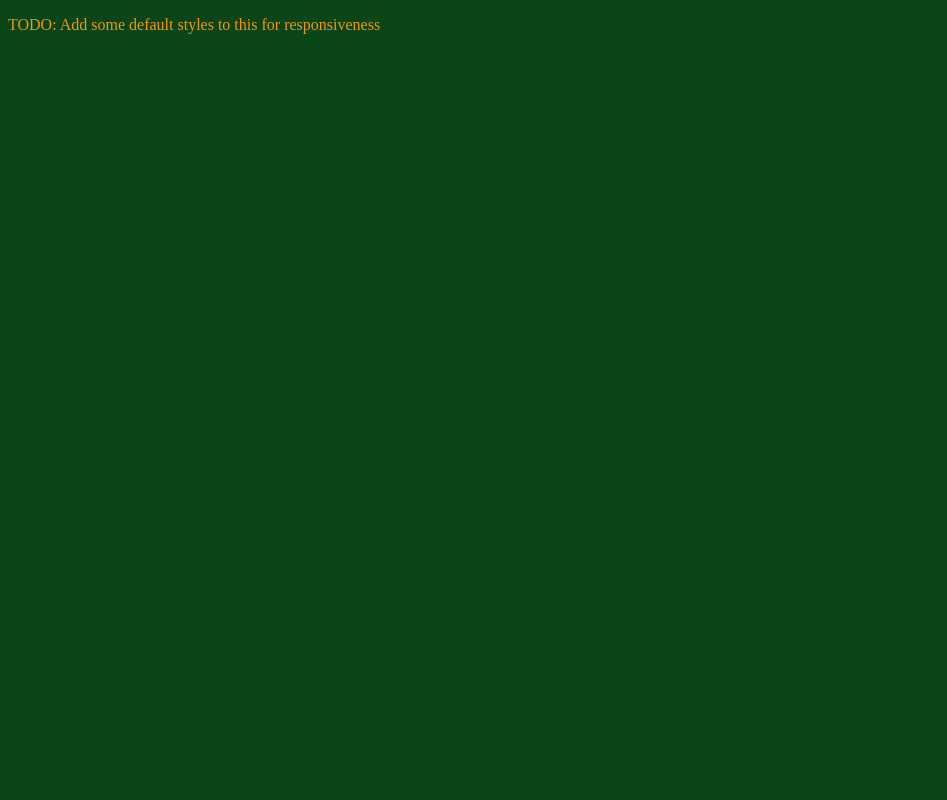
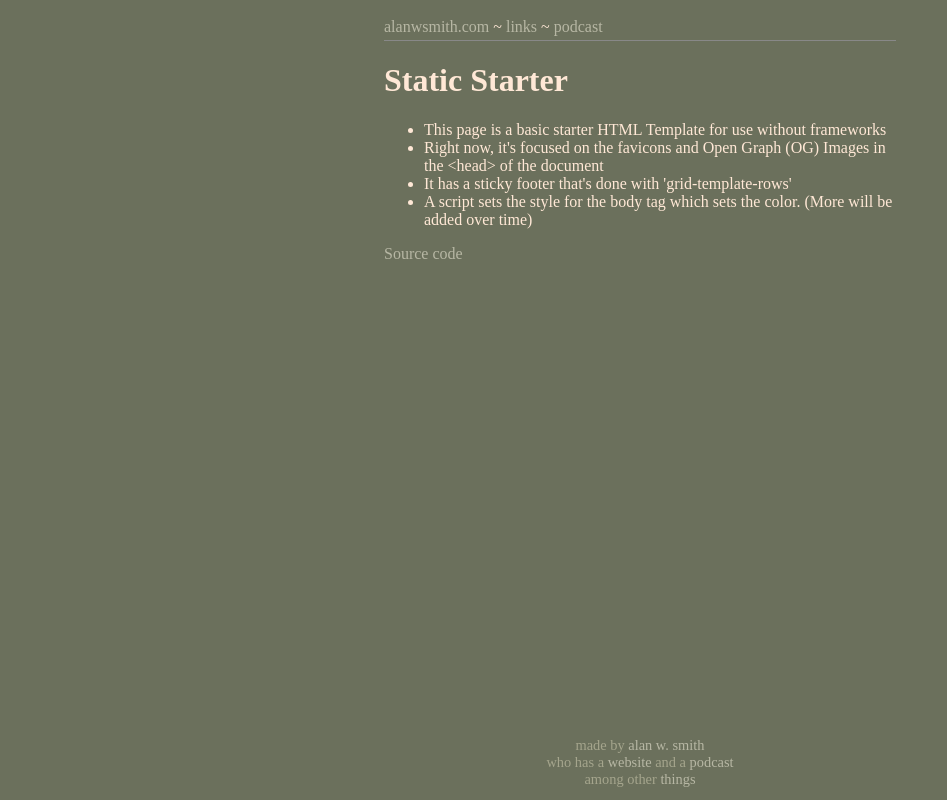
Before and after one commit to alanwsmith/static-template.alanwsmith.com, a plain HTML site: page site/index.html in a window 1280 px wide. Shown: the whole page, without its empty margins (0-947 px from the left). Drawn offline with Linux system fonts and the light colour scheme.

Commit message:
Added default links and sticky footer and setup script to set colors

```diff
--- a/site/index.html
+++ b/site/index.html
@@ -81,12 +81,53 @@
       sizes="180x180"
       href="/favicons/180x180.png"
     />
+
     <style>
       body {
-        color: #f3950d;
-        background-color: #0b4619;
+        margin: 0;
+        padding: 0;
+        min-height: 100vh;
+        display: grid;
+        grid-template-rows: auto 1fr auto;
+      }
+      header {
+        padding-top: 18px;
+        padding-bottom: 4px;
+        width: 100%;
+        max-width: 64ch;
+        margin: 0 auto;
+        border-bottom: 1px solid #888;
+      }
+      main {
+        width: 100%;
+        max-width: 64ch;
+        margin: 0 auto;
+      }
+      footer {
+        width: 100%;
+        max-width: 64ch;
+        margin: 0 auto;
+        text-align: center;
+        padding-bottom: 12px;
+        font-size: 0.9rem;
+      }
+
+      a {
+        text-decoration: none;
+      }
+
+      .pallet1 {
+        background-color: #6b705c;
+        color: #ffe8d6;
+      }
+      .pallet1 a {
+        color: #b7b7a4;
+      }
+      .pallet1 footer {
+        color: #a5a58d;
       }
     </style>
+
     <script type="text/javascript">
       function doStuff() {
         console.log('doing stuff')
@@ -95,6 +136,42 @@
     </script>
   </head>
   <body>
-    <p>TODO: Add some default styles to this for responsiveness</p>
+    <script type="text/javascript">
+      document.body.className = 'pallet1'
+    </script>
+    <header>
+      <a href="https://www.alanwsmith.com/">alanwsmith.com</a> ~
+      <a href="https://links.alanwsmith.com">links</a> ~
+      <a href="https://podcast.alanwsmith.com/">podcast</a>
+    </header>
+    <main>
+      <h1>Static Starter</h1>
+      <ul>
+        <li>
+          This page is a basic starter HTML Template for use without frameworks
+        </li>
+        <li>
+          Right now, it&apos;s focused on the favicons and Open Graph (OG)
+          Images in the &lt;head&gt; of the document
+        </li>
+        <li>It has a sticky footer that's done with 'grid-template-rows'</li>
+        <li>
+          A script sets the style for the body tag which sets the color. (More
+          will be added over time)
+        </li>
+      </ul>
+      <p>
+        <a href="https://github.com/alanwsmith/static-template.alanwsmith.com"
+          >Source code</a
+        >
+      </p>
+    </main>
+    <footer>
+      made by <a href="https://twitter.com/TheIdOfAlan">alan w. smith</a>
+      <br />
+      who has a <a href="https://www.alanwsmith.com">website</a> and a
+      <a href="https://podcast.alanwsmith.com/">podcast</a> <br />
+      among other <a href="https://links.alanwsmith.com">things</a>
+    </footer>
   </body>
 </html>
```
Also changed, not shown: README.md.
